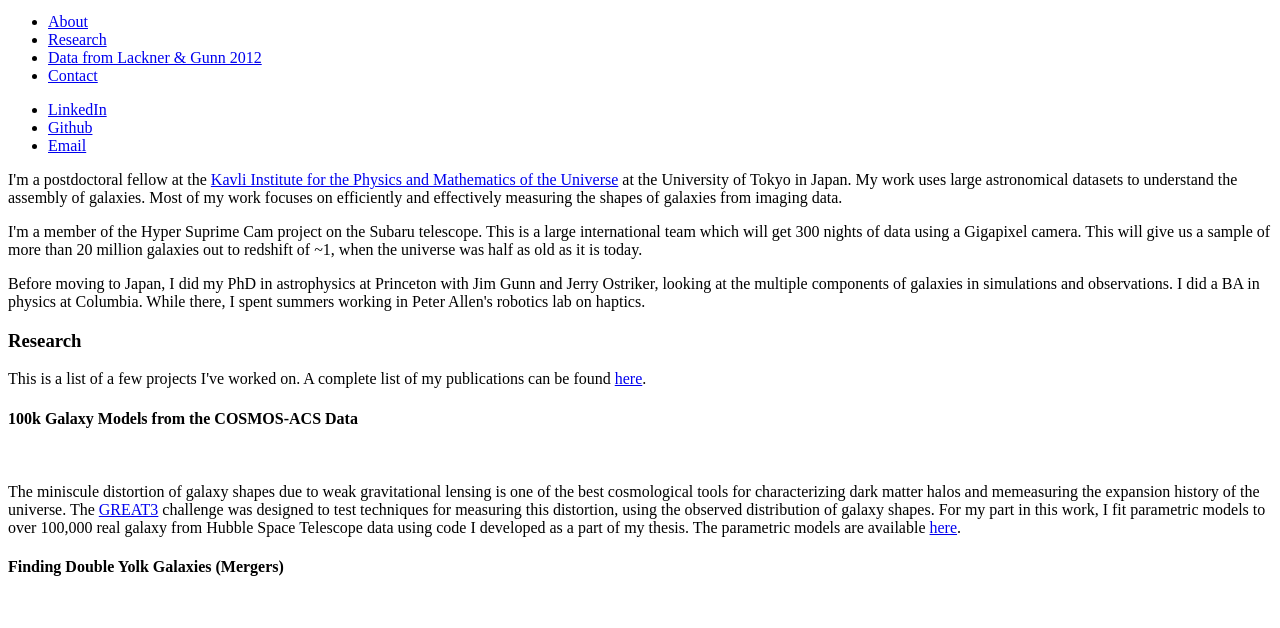
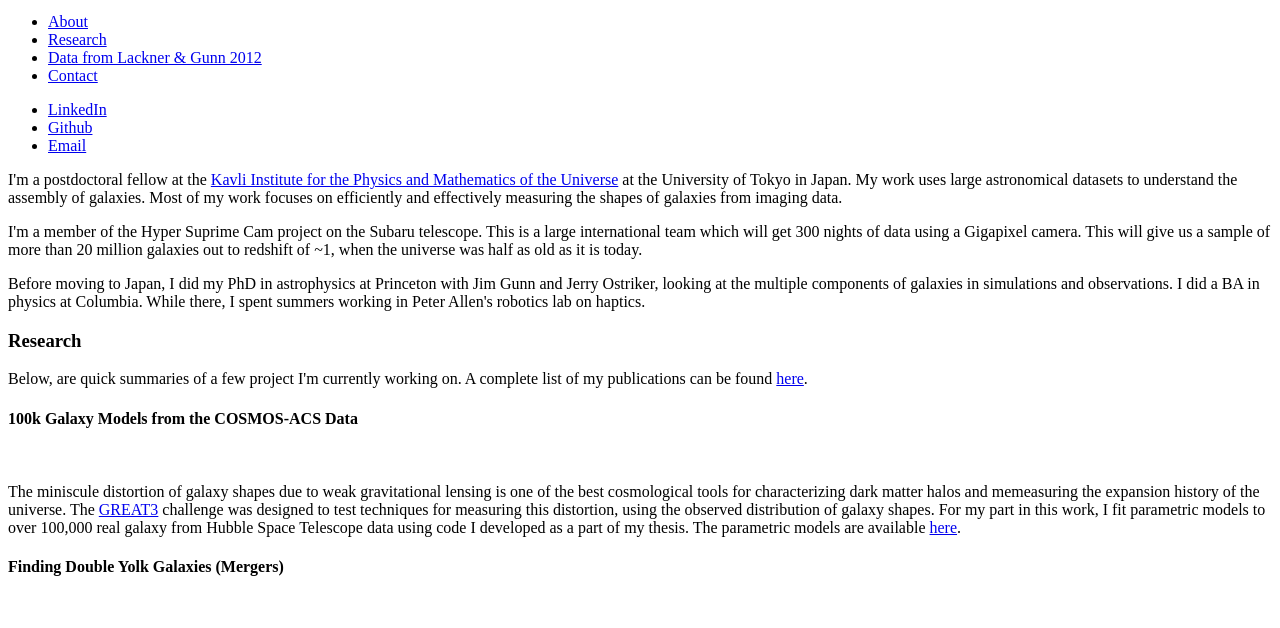
Before and after one commit to clackner2007/clackner2007.github.io, a plain HTML site: page index.html in a window 1280 px wide. Shown: the part 132-760 px from the top of the page. Drawn offline with nearby package versions, Linux system fonts and the light colour scheme; files that its build step writes are made by us from their sources.

Commit message:
change pub link

```diff
--- a/research.html
+++ b/research.html
@@ -1,15 +1,6 @@
 <div class="container">
 <h3>Research</h3>
-<p>This is a list of a few projects I've worked on. A complete list of my publications can be found <a href="http://adsabs.harvard.edu/cgi-bin/nph-abs_connect?db_key=AST&db_key=PRE&qform=AST&arxiv_sel=
-astro-ph&arxiv_sel=cond-mat&arxiv_sel=cs&arxiv_sel=gr-qc&arxiv_sel=hep-ex&arxiv_sel=hep-lat&
-arxiv_sel=hep-ph&arxiv_sel=hep-th&arxiv_sel=math&arxiv_sel=math-ph&arxiv_sel=nlin&arxiv_sel=nucl-ex&
-arxiv_sel=nucl-th&arxiv_sel=physics&arxiv_sel=quant-ph&arxiv_sel=q-bio&sim_query=YES&ned_query=YES&
-adsobj_query=YES&aut_logic=OR&obj_logic=OR&author=Lackner%2C+C&object=&start_mon=&start_year=&
-end_mon=&end_year=&ttl_logic=OR&title=&txt_logic=OR&text=&nr_to_return=200&start_nr=1&jou_pick=ALL&
-ref_stems=&data_and=ALL&group_and=ALL&start_entry_day=&start_entry_mon=&start_entry_year=&
-end_entry_day=&end_entry_mon=&end_entry_year=&min_score=&sort=SCORE&data_type=SHORT&aut_syn=YES&
-ttl_syn=YES&txt_syn=YES&aut_wt=1.0&obj_wt=1.0&ttl_wt=0.3&txt_wt=3.0&aut_wgt=YES&obj_wgt=YES&ttl_wgt=
-YES&txt_wgt=YES&ttl_sco=YES&txt_sco=YES&version=1">here</a>.</p>
+<p>Below, are quick summaries of a few project I'm currently working on. A complete list of my publications can be found <a href="http://scholar.google.com/citations?user=d3zV1bcAAAAJ&hl=en">here</a>.</p>
 
 <div class="features">
 <article>
```
